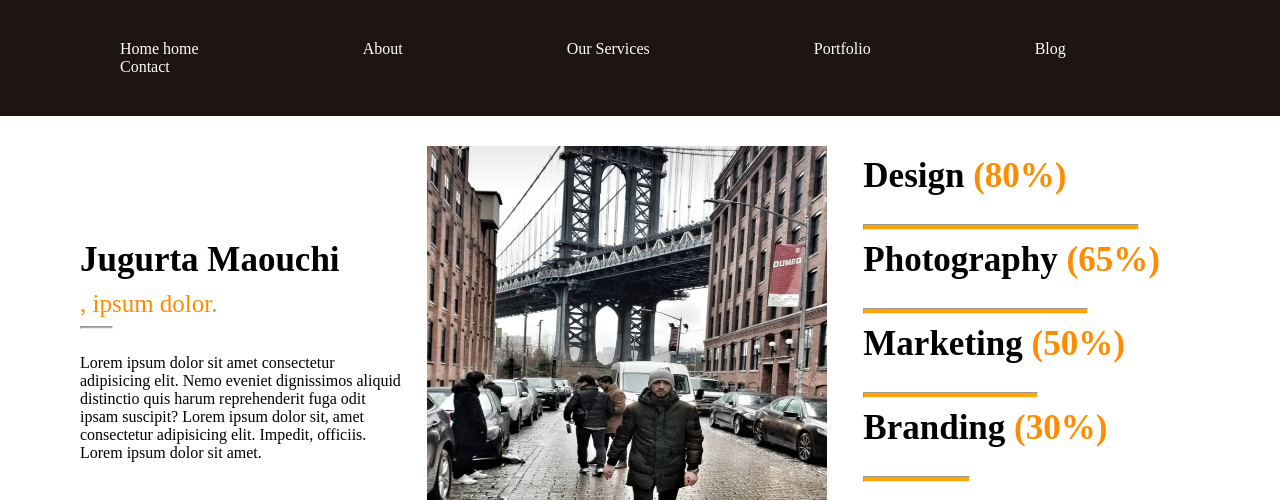
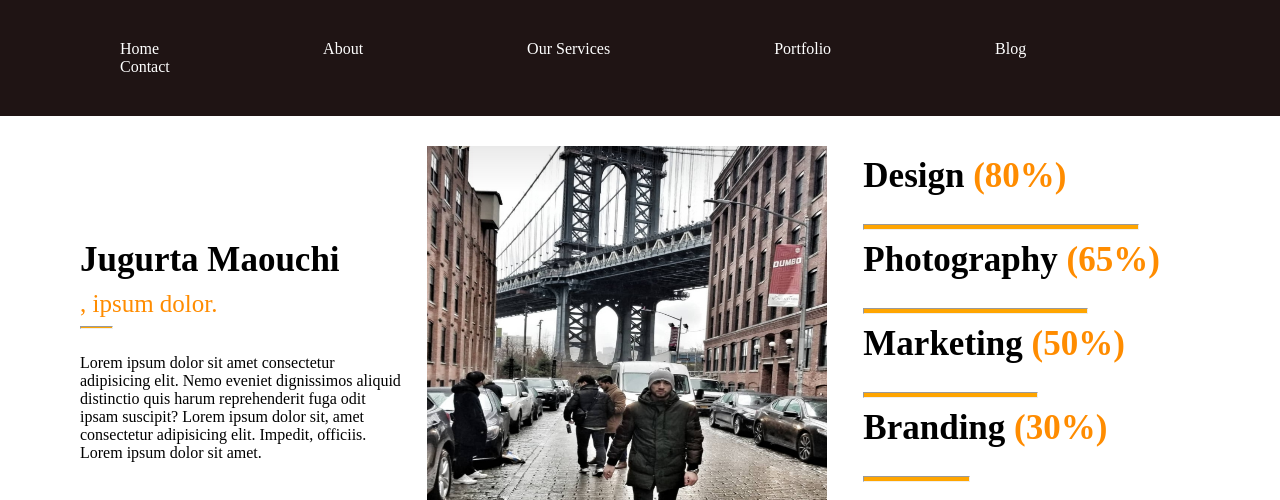
Before and after one commit to Jmaouchi/Training-website, a plain HTML site: page index.html in a window 1280 px wide. Shown: the top 500 px of the page. Drawn offline with Linux system fonts and the light colour scheme; files whose address does not match are found by name.

Commit message:
Fixed typo

```diff
--- a/index.html
+++ b/index.html
@@ -11,7 +11,7 @@
     <header>
         <div class="header-nav">
             <ul>
-                <li><a href="index.html">Home home</a></li>
+                <li><a href="index.html">Home</a></li>
                 <li><a href="About.html">About</a></li>
                 <li><a href="Out Services.html">Our Services</a></li>
                 <li><a href="Portfolio.html"> Portfolio</a></li>
```
